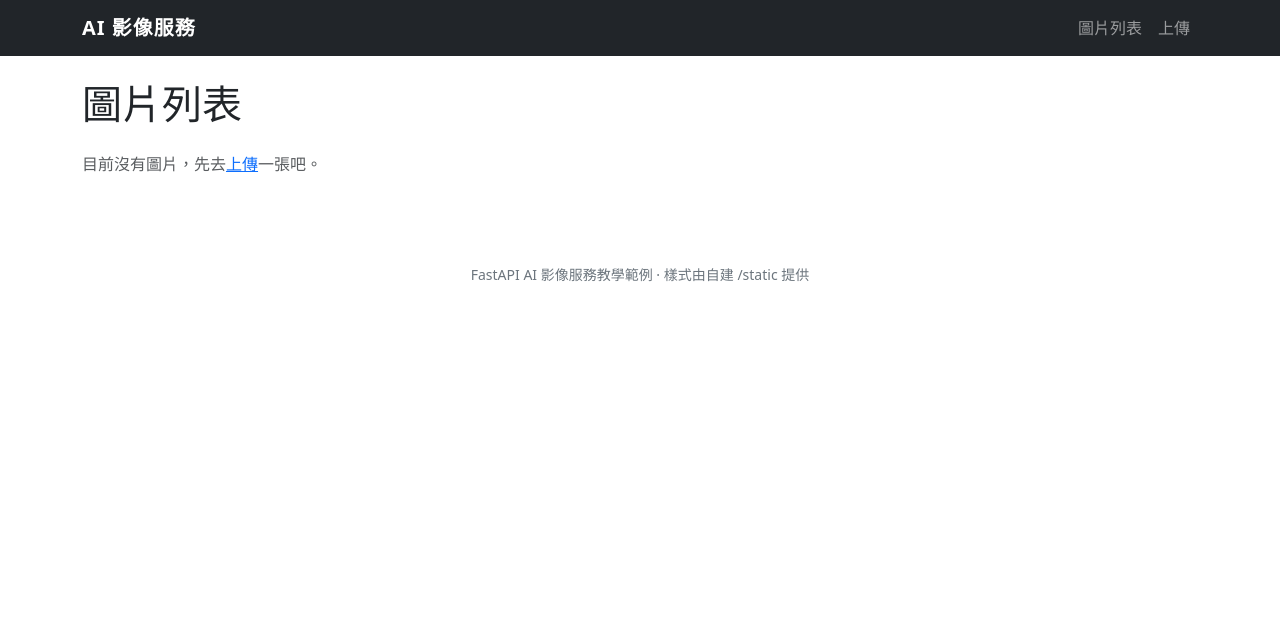
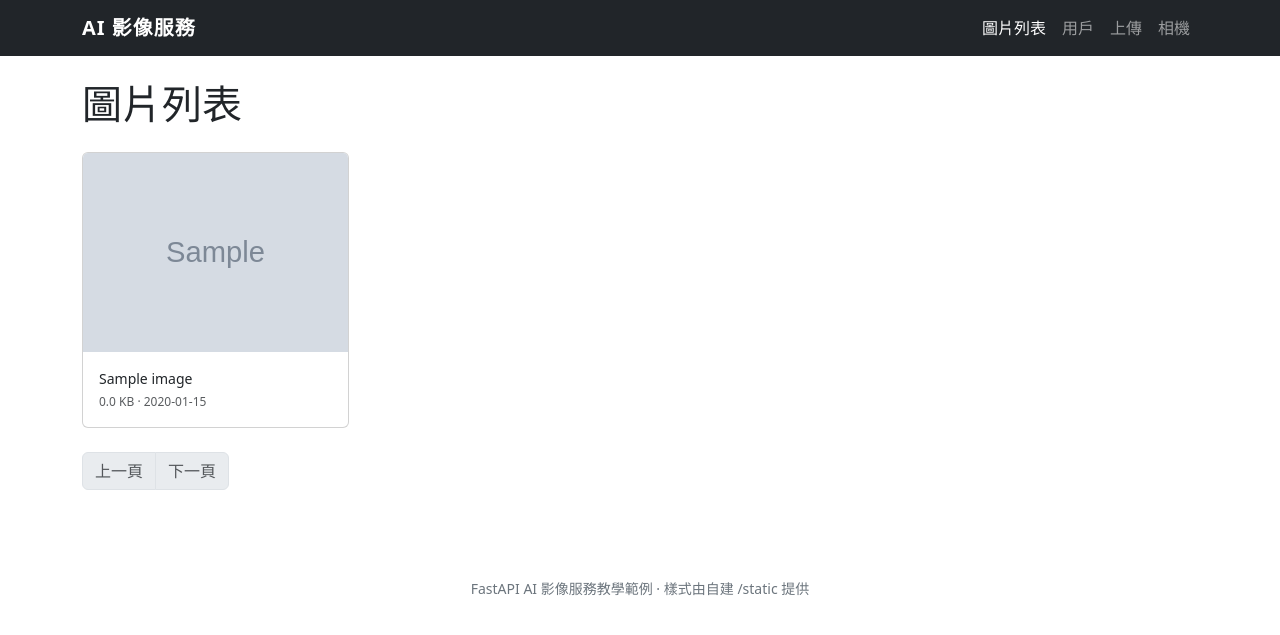
Before and after one commit to shinder/fastapi-ai-image-course, a FastAPI app: page /web in a window 1280 px wide. Shown: the top 635 px of the page. Run offline with FastAPI, Linux system fonts and the light colour scheme; tables that the repository leaves empty hold one stand-in row (values such as "Sample post"); grey boxes marked "Sample" are stand-in pictures.

Commit message:
單元六（Jinja2）教材素材：導覽列片段、用戶列表頁、相機頁
配合講義單元六從 6 節擴為 13 節，補齊各節所需的範例檔：

- templates/navbar.html（新）：導覽列抽成 include 片段，含以
  request.url.path 判斷的 active 狀態（教材 6.5、6.8）
- templates/base.html：navbar 改用 include、新增 block head_extra 與
  block scripts（頁面專屬 script 放 Bootstrap 之後）
- templates/users.html（新）：表格渲染 + 分頁（教材 6.9）
- templates/webrtc.html（新）：由獨立 HTML 頁改寫成樣板的示範，
  內容是 getUserMedia 取相機 → canvas 截圖 → 上傳（教材 6.12、4.6）
- templates/index.html：改為渲染 Image 物件而非檔名字串，一併顯示
  檔案大小與上傳日期（教材 6.10）
- routes/users.py（新）：只有 id/name 兩欄的最小 CRUD，當作 5.7 的
  第一個 CRUD 對象，也是 6.9 的資料來源
- routes/web.py：gallery 改為查 images 資料表（原本掃 uploads/ 目錄，
  拿不到中繼資料）、新增 users_page 與 webrtc_page、上傳同時寫入資料庫

驗證：/web、/web/users、/web/camera、/web/upload 皆 200；
新增用戶與上傳圖片後頁面正確渲染（含大小、日期與 active 狀態）；
PRG 重導 303 正常；ruff 通過；pytest 10 passed。

Co-Authored-By: Claude Opus 5 <noreply@anthropic.com>

```diff
--- a/app/main.py
+++ b/app/main.py
@@ -13,7 +13,7 @@ from starlette.middleware.base import BaseHTTPMiddleware
 from app.config import settings
 from app.database import init_db
 from app.db.mongo import close_mongo, connect_mongo
-from app.routes import ai, basic, images, mongo_demo, web
+from app.routes import ai, basic, images, mongo_demo, users, web
 
 # 主控台日誌（教材 2.6）：root 維持 WARNING，只讓自家 app.access 輸出 INFO，
 # 避免把 httpx 等第三方套件的 INFO 訊息也一起印出來
@@ -153,6 +153,7 @@ def get_user(user_id: int):
 
 app.include_router(basic.router)
 app.include_router(images.router)
+app.include_router(users.router)  # 教材 5.7：最小 CRUD
 app.include_router(ai.router)
 app.include_router(web.router)  # 單元六：Jinja2 樣板網頁
 app.include_router(mongo_demo.router)  # 單元十（補充教材）：MongoDB 留言
--- a/app/routes/web.py
+++ b/app/routes/web.py
@@ -1,9 +1,11 @@
 """網頁與樣板路由（教材單元六）
 
-用 Jinja2 做伺服器端渲染（SSR），提供三條路由：
-- GET  /web         圖片列表頁：掃描 uploads/ 目錄列出已上傳的圖片
+用 Jinja2 做伺服器端渲染（SSR），提供這幾條路由：
+- GET  /web         圖片列表頁：從 images 資料表查出資料再渲染（教材 6.10）
+- GET  /web/users   用戶列表頁：表格渲染 + 分頁（教材 6.9）
+- GET  /web/camera  相機拍照上傳頁：由現成 HTML 頁改寫成樣板（教材 6.12）
 - GET  /web/upload  上傳表單頁：HTML 表單
-- POST /web/upload  接收表單上傳、存檔，再重導回列表頁（PRG 模式）
+- POST /web/upload  接收表單上傳、存檔並入庫，再重導回列表頁（PRG 模式，教材 6.11）
 
 樣式主要用 Bootstrap CDN（見 templates/base.html）；另有少量專案自備樣式放在
 app/static，由 main.py 掛載的 /static（StaticFiles，教材 6.7）提供。
@@ -18,8 +20,12 @@ import uuid
 from fastapi import APIRouter, File, Request, UploadFile
 from fastapi.responses import HTMLResponse, RedirectResponse
 from fastapi.templating import Jinja2Templates
+from sqlmodel import select
 
 from app.config import settings
+from app.database import SessionDep
+from app.models.image import Image
+from app.models.user import User
 
 # Jinja2Templates：指定樣板資料夾，之後用 templates.TemplateResponse 渲染 .html
 templates = Jinja2Templates(directory="app/templates")
@@ -33,17 +39,39 @@ ALLOWED_CONTENT_TYPES = {"image/jpeg", "image/png", "image/webp", "image/gif"}
 
 
 @router.get("", response_class=HTMLResponse)
-def gallery(request: Request):
-    """圖片列表頁：掃描 uploads/ 目錄，把圖片檔名交給樣板渲染。"""
-    os.makedirs(settings.UPLOAD_DIR, exist_ok=True)
-    filenames = [
-        name
-        for name in sorted(os.listdir(settings.UPLOAD_DIR))
-        if os.path.splitext(name)[1].lower() in IMAGE_EXTS
-    ]
+def gallery(request: Request, session: SessionDep, skip: int = 0, limit: int = 12):
+    """圖片列表頁（教材 6.10）：從 images 資料表查出資料再渲染。
+
+    早期版本是直接掃描 uploads/ 目錄，但那樣只拿得到檔名——標題、上傳時間、
+    檔案大小這些中繼資料都在資料庫裡。改成查資料表後，頁面能顯示的資訊多得多，
+    也和 5.7 的 JSON 端點用同一份資料來源。
+    """
+    stmt = select(Image).order_by(Image.id.desc()).offset(skip).limit(limit)
+    images = session.exec(stmt).all()
     # Starlette 1.0 的新簽名：TemplateResponse(request, 樣板名, context)
     # request 必須傳入，樣板中才能使用 url_for 等功能
-    return templates.TemplateResponse(request, "index.html", {"images": filenames})
+    return templates.TemplateResponse(
+        request, "index.html", {"images": images, "skip": skip, "limit": limit}
+    )
+
+
+@router.get("/users", response_class=HTMLResponse)
+def users_page(request: Request, session: SessionDep, skip: int = 0, limit: int = 10):
+    """用戶列表頁（教材 6.9）：把資料庫查出來的資料渲染成表格。
+
+    與 GET /api/v1/users 是「同一份查詢、兩種輸出」：那條回 JSON，這條回 HTML。
+    """
+    stmt = select(User).offset(skip).limit(limit)
+    users = session.exec(stmt).all()
+    return templates.TemplateResponse(
+        request, "users.html", {"users": users, "skip": skip, "limit": limit}
+    )
+
+
+@router.get("/camera", response_class=HTMLResponse)
+def webrtc_page(request: Request):
+    """相機拍照上傳頁（教材 6.12、4.6）：由一個現成的獨立 HTML 頁改寫而來。"""
+    return templates.TemplateResponse(request, "webrtc.html")
 
 
 @router.get("/upload", response_class=HTMLResponse)
@@ -53,7 +81,7 @@ def upload_page(request: Request, error: str | None = None):
 
 
 @router.post("/upload")
-async def handle_upload(request: Request, file: UploadFile = File(...)):
+async def handle_upload(request: Request, session: SessionDep, file: UploadFile = File(...)):
     """接收表單上傳：存檔後重導回列表頁。
 
     這裡用 PRG（Post/Redirect/Get）模式：處理完 POST 後回 303 重導到 GET 頁面，
@@ -70,8 +98,21 @@ async def handle_upload(request: Request, file: UploadFile = File(...)):
     os.makedirs(settings.UPLOAD_DIR, exist_ok=True)
     ext = os.path.splitext(file.filename or "")[1] or ".bin"
     new_name = f"{uuid.uuid4().hex}{ext}"
-    with open(os.path.join(settings.UPLOAD_DIR, new_name), "wb") as f:
+    file_path = os.path.join(settings.UPLOAD_DIR, new_name)
+    with open(file_path, "wb") as f:
         f.write(content)
+
+    # 檔案存檔案系統、中繼資料進資料庫（教材 5.8 的儲存策略），
+    # 列表頁 gallery 才查得到這張圖
+    image = Image(
+        title=file.filename or new_name,
+        filename=new_name,
+        file_path=file_path,
+        file_size=len(content),
+        mime_type=file.content_type or "application/octet-stream",
+    )
+    session.add(image)
+    session.commit()
 
     # 重導到列表頁（gallery）；status_code=303 是 PRG 的標準作法
     return RedirectResponse(url=request.url_for("gallery"), status_code=303)
--- a/app/templates/base.html
+++ b/app/templates/base.html
@@ -1,4 +1,4 @@
-{# 樣板繼承的「基礎樣板」：定義共用骨架，子樣板用 {% extends %} 繼承後填空 #}
+{# 教材 6.4：樣板繼承的「基礎樣板」——定義共用骨架，子樣板用 {% extends %} 繼承後填空 #}
 <!DOCTYPE html>
 <html lang="zh-Hant">
 <head>
@@ -6,23 +6,18 @@
   <meta name="viewport" content="width=device-width, initial-scale=1">
   {# {% block %} 定義可被子樣板覆寫的區塊；這裡給標題一個預設值 #}
   <title>{% block title %}AI 影像服務{% endblock %}</title>
-  {# Bootstrap 5 由 CDN 載入（外部框架不必自己存一份） #}
+  {# 教材 6.6：Bootstrap 5 由 CDN 載入（外部框架不必自己存一份） #}
   <link href="https://cdn.jsdelivr.net/npm/bootstrap@5.3.3/dist/css/bootstrap.min.css" rel="stylesheet">
   {# 教材 6.7：專案自備樣式由 main.py 掛載的 /static 提供。
      url_for('static', path='app.css') 會反查掛載網址，路徑改了樣板也不必動。 #}
   <link href="{{ url_for('static', path='app.css') }}" rel="stylesheet">
+  {# 頁面專屬的 <head> 內容（額外樣式等）填這裡 #}
+  {% block head_extra %}{% endblock %}
 </head>
 <body>
-  <nav class="navbar navbar-expand-lg navbar-dark bg-dark">
-    <div class="container">
-      {# url_for('路由函式名') 會反查出該路由的網址，路徑改了也不必改樣板 #}
-      <a class="navbar-brand" href="{{ url_for('gallery') }}">AI 影像服務</a>
-      <div class="navbar-nav">
-        <a class="nav-link" href="{{ url_for('gallery') }}">圖片列表</a>
-        <a class="nav-link" href="{{ url_for('upload_page') }}">上傳</a>
-      </div>
-    </div>
-  </nav>
+  {# 教材 6.5：導覽列抽成片段樣板，用 include 嵌入。
+     包成 block 是為了保留彈性——個別頁面若要換掉導覽列，覆寫這個 block 即可。 #}
+  {% block navbar %}{% include 'navbar.html' %}{% endblock %}
 
   <main class="container py-4">
     {# 子樣板的主要內容會填進這個 block #}
@@ -33,5 +28,11 @@
   <footer class="app-footer">
     <div class="container">FastAPI AI 影像服務教學範例 · 樣式由自建 /static 提供</div>
   </footer>
+
+  <script src="https://cdn.jsdelivr.net/npm/bootstrap@5.3.3/dist/js/bootstrap.bundle.min.js"></script>
+  {# 教材 6.4：頁面專屬的 <script> 放這裡。
+     位置在 </body> 之前，且排在 Bootstrap 之後——這樣頁面腳本執行時，
+     DOM 與 Bootstrap 都已就緒，不必再自己等 DOMContentLoaded。 #}
+  {% block scripts %}{% endblock %}
 </body>
 </html>
--- a/app/templates/index.html
+++ b/app/templates/index.html
@@ -1,4 +1,8 @@
-{# 繼承 base.html：自動套用共用骨架，只需填寫 title 與 content 兩個 block #}
+{# 教材 6.10：呈現圖片
+
+   後端傳進來的 images 是「Image 資料表的物件清單」（不是檔名字串），
+   所以除了圖片本身，還能一併顯示標題、大小、上傳時間這些中繼資料。
+#}
 {% extends "base.html" %}
 
 {% block title %}圖片列表{% endblock %}
@@ -10,19 +14,40 @@
   {% if images %}
     <div class="row row-cols-2 row-cols-md-4 g-3">
       {# {% for %} 迴圈：逐一渲染後端傳入的 images 清單 #}
-      {% for name in images %}
+      {% for img in images %}
         <div class="col">
           <div class="card h-100">
-            {# url_for('uploads', path=name)：反查 main.py 掛載的 /uploads 靜態路由 #}
-            <img src="{{ url_for('uploads', path=name) }}" class="card-img-top" alt="{{ name }}">
+            {# url_for('uploads', path=img.filename)：反查 main.py 掛載的 /uploads 靜態路由。
+               注意這裡取的是 filename 欄位——資料庫存的是檔名，不是圖片內容。 #}
+            <img src="{{ url_for('uploads', path=img.filename) }}"
+                 class="card-img-top" alt="{{ img.title }}">
             <div class="card-body">
-              {# {{ }} 輸出變數；truncate 是 Jinja2 過濾器，過長字串會被截斷 #}
-              <p class="card-text small text-truncate" title="{{ name }}">{{ name | truncate(20) }}</p>
+              {# {{ }} 輸出變數；| 後面接過濾器，truncate 會截斷過長字串 #}
+              <p class="card-text small text-truncate mb-1" title="{{ img.title }}">
+                {{ img.title | truncate(20) }}
+              </p>
+              {# 這些欄位是「查資料表」才拿得到的，掃目錄拿不到 #}
+              <p class="card-text text-muted" style="font-size: .75rem">
+                {{ (img.file_size / 1024) | round(1) }} KB ·
+                {{ img.uploaded_at.strftime('%Y-%m-%d') }}
+              </p>
             </div>
           </div>
         </div>
       {% endfor %}
     </div>
+
+    {# 分頁：與 6.9 的用戶列表用同一組 skip / limit 參數 #}
+    <nav class="mt-4">
+      <ul class="pagination">
+        <li class="page-item {% if skip <= 0 %}disabled{% endif %}">
+          <a class="page-link" href="?skip={{ [skip - limit, 0] | max }}&limit={{ limit }}">上一頁</a>
+        </li>
+        <li class="page-item {% if images | length < limit %}disabled{% endif %}">
+          <a class="page-link" href="?skip={{ skip + limit }}&limit={{ limit }}">下一頁</a>
+        </li>
+      </ul>
+    </nav>
   {% else %}
     <p class="text-muted">目前沒有圖片，先去<a href="{{ url_for('upload_page') }}">上傳</a>一張吧。</p>
   {% endif %}
--- /dev/null
+++ b/app/templates/navbar.html
@@ -0,0 +1,26 @@
+{# 教材 6.5、6.8：可重複使用的「片段樣板」
+
+   與 base.html 的差別：
+   - base.html 是「骨架」，子樣板用 {% extends %} 繼承它、填 block；
+   - navbar.html 是「片段」，任何樣板用 {% include %} 把它嵌進來。
+   include 進來的片段與呼叫端共用同一組 context，所以下面可以直接用 request。
+
+   教材 6.8：用 request.url_path 判斷目前在哪一頁，替該連結加上 active 樣式。
+   這也順帶示範「樣板裡拿得到 request」——前提是 TemplateResponse 有把它傳進來。
+#}
+<nav class="navbar navbar-expand-lg navbar-dark bg-dark">
+  <div class="container">
+    {# url_for('路由函式名') 會反查出該路由的網址，路徑改了也不必改樣板 #}
+    <a class="navbar-brand" href="{{ url_for('gallery') }}">AI 影像服務</a>
+    <div class="navbar-nav">
+      <a class="nav-link {% if request.url.path == url_for('gallery').path %}active{% endif %}"
+         href="{{ url_for('gallery') }}">圖片列表</a>
+      <a class="nav-link {% if request.url.path == url_for('users_page').path %}active{% endif %}"
+         href="{{ url_for('users_page') }}">用戶</a>
+      <a class="nav-link {% if request.url.path == url_for('upload_page').path %}active{% endif %}"
+         href="{{ url_for('upload_page') }}">上傳</a>
+      <a class="nav-link {% if request.url.path == url_for('webrtc_page').path %}active{% endif %}"
+         href="{{ url_for('webrtc_page') }}">相機</a>
+    </div>
+  </div>
+</nav>
```
Also changed, not shown: app/routes/users.py (added, +61 -0 lines), app/templates/users.html (added, +54 -0 lines), app/templates/webrtc.html (added, +79 -0 lines).
